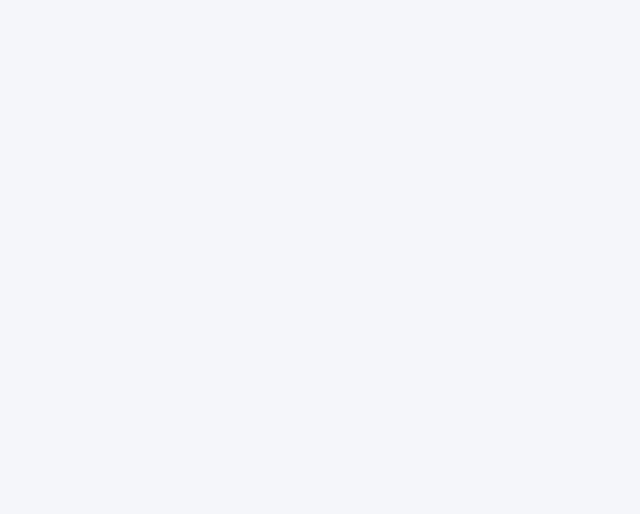
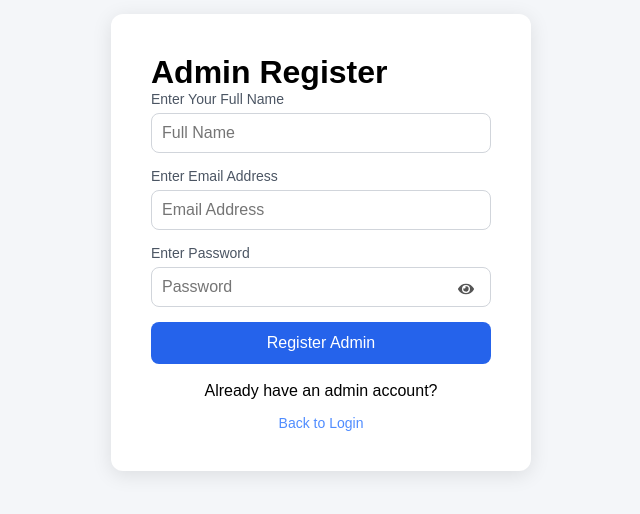
Before and after one commit to BBSHREY247/Staffspire-Project, a React (Vite) app in the folder frontend/: page /register-admin in a window 1280 px wide. Before the commit this address had no page. Shown: the part 158-672 px from the top of the page, without its empty margins (319-959 px from the left). Built offline with nearby package versions, Linux system fonts and the light colour scheme; no server answers.

Commit message:
Admin register added

```diff
--- a/frontend/src/App.jsx
+++ b/frontend/src/App.jsx
@@ -17,6 +17,7 @@ import Settings from "./pages/settings/settings";
 import ForgotPassword from "./auth/ForgotPassword";
 import VerifyOTP from "./auth/VerifyOTP";
 import ResetPassword from "./auth/ResetPassword";
+import RegisterAdmin from "./auth/RegisterAdmin";
 function App() {
     return (
         <BrowserRouter>
@@ -76,6 +77,11 @@ function App() {
                     element={<VerifyOTP />}
                 />
 
+                <Route
+                    path="/register-admin"
+                    element={<RegisterAdmin />}
+                />
+
             </Routes>
         </BrowserRouter>
     );
--- /dev/null
+++ b/frontend/src/auth/RegisterAdmin.jsx
@@ -0,0 +1,211 @@
+import { useState, useEffect } from "react";
+import axios from "axios";
+import { useNavigate } from "react-router-dom";
+import { FaEye, FaEyeSlash } from "react-icons/fa";
+import "../styles/login.css";
+
+function RegisterAdmin() {
+    const [name, setName] = useState("");
+    const [email, setEmail] = useState("");
+    const [password, setPassword] = useState("");
+    const [showPassword, setShowPassword] = useState(false);
+
+    // Authorization states (if an admin already exists)
+    const [adminExists, setAdminExists] = useState(false);
+    const [authEmail, setAuthEmail] = useState("");
+    const [authPassword, setAuthPassword] = useState("");
+    const [showAuthPassword, setShowAuthPassword] = useState(false);
+
+    const [alertMsg, setAlertMsg] = useState("");
+    const [alertType, setAlertType] = useState("");
+
+    const navigate = useNavigate();
+
+    // Check if any admin already exists when component mounts
+    useEffect(() => {
+        const checkAdmin = async () => {
+            try {
+                const res = await axios.get("http://localhost:5000/api/auth/check-admin-exists");
+                if (res.data && res.data.exists) {
+                    setAdminExists(true);
+                    setAlertMsg("An administrator already exists. Credentials of an existing admin are required to register another admin.");
+                    setAlertType("error");
+                }
+            } catch (err) {
+                console.error("Failed to check if admin exists:", err);
+            }
+        };
+        checkAdmin();
+    }, []);
+
+    const handleSubmit = async (e) => {
+        e.preventDefault();
+        setAlertMsg("");
+        setAlertType("");
+
+        const cleanEmail = email.trim().toLowerCase();
+
+        if (!name.trim() || !cleanEmail || !password) {
+            setAlertMsg("All fields are required");
+            setAlertType("error");
+            return;
+        }
+
+        if (adminExists && (!authEmail.trim() || !authPassword)) {
+            setAlertMsg("Existing admin authorization credentials are required");
+            setAlertType("error");
+            return;
+        }
+
+        try {
+            const payload = {
+                name: name.trim(),
+                email: cleanEmail,
+                password,
+                authEmail: adminExists ? authEmail.trim().toLowerCase() : undefined,
+                authPassword: adminExists ? authPassword : undefined
+            };
+
+            const res = await axios.post(
+                "http://localhost:5000/api/auth/register-admin",
+                payload
+            );
+
+            setAlertMsg(res.data.message);
+            setAlertType("success");
+
+            // Redirect to login after 2 seconds
+            setTimeout(() => {
+                navigate("/");
+            }, 2000);
+
+        } catch (err) {
+            const errMsg = err.response?.data?.message || "Registration Failed";
+            setAlertMsg(errMsg);
+            setAlertType("error");
+        }
+    };
+
+    return (
+        <div className="auth-container">
+            <div className="auth-card">
+                <h1>Admin Register</h1>
+
+                {alertMsg && (
+                    <div className={`alert-box alert-${alertType}`}>
+                        {alertMsg}
+                    </div>
+                )}
+
+                <form className="login" onSubmit={handleSubmit} autoComplete="off">
+                    <label htmlFor="name">
+                        Enter Your Full Name
+                    </label>
+                    <input
+                        type="text"
+                        id="name"
+                        placeholder="Full Name"
+                        value={name}
+                        onChange={(e) => setName(e.target.value)}
+                        required
+                    />
+
+                    <label htmlFor="email">
+                        Enter Email Address
+                    </label>
+                    <input
+                        type="email"
+                        id="email"
+                        placeholder="Email Address"
+                        value={email}
+                        onChange={(e) => setEmail(e.target.value)}
+                        required
+                    />
+
+                    <label htmlFor="password">
+                        Enter Password
+                    </label>
+                    <div className="password-field">
+                        <input
+                            type={showPassword ? "text" : "password"}
+                            id="password"
+                            placeholder="Password"
+                            value={password}
+                            onChange={(e) => setPassword(e.target.value)}
+                            autoComplete="new-password"
+                            required
+                        />
+                        <span
+                            className="eye-icon"
+                            onClick={() => setShowPassword(!showPassword)}
+                        >
+                            {showPassword ? <FaEyeSlash /> : <FaEye />}
+                        </span>
+                    </div>
+
+                    {/* Rendering existing admin auth fields if at least one admin exists */}
+                    {adminExists && (
+                        <>
+                            <div style={{ margin: "20px 0", borderTop: "1px solid #ddd", paddingTop: "15px" }}>
+                                <p style={{ fontSize: "14px", fontWeight: "600", color: "#e11d48", marginBottom: "10px", textAlign: "center" }}>
+                                    Authorizing Admin Verification
+                                </p>
+                            </div>
+
+                            <label htmlFor="authEmail">
+                                Existing Admin Email
+                            </label>
+                            <input
+                                type="email"
+                                id="authEmail"
+                                placeholder="Admin Email"
+                                value={authEmail}
+                                onChange={(e) => setAuthEmail(e.target.value)}
+                                required
+                            />
+
+                            <label htmlFor="authPassword">
+                                Existing Admin Password
+                            </label>
+                            <div className="password-field">
+                                <input
+                                    type={showAuthPassword ? "text" : "password"}
+                                    id="authPassword"
+                                    placeholder="Admin Password"
+                                    value={authPassword}
+                                    onChange={(e) => setAuthPassword(e.target.value)}
+                                    autoComplete="new-password"
+                                    required
+                                />
+                                <span
+                                    className="eye-icon"
+                                    onClick={() => setShowAuthPassword(!showAuthPassword)}
+                                >
+                                    {showAuthPassword ? <FaEyeSlash /> : <FaEye />}
+                                </span>
+                            </div>
+                        </>
+                    )}
+
+                    <button type="submit" style={{ marginTop: adminExists ? "10px" : "0px" }}>
+                        Register Admin
+                    </button>
+
+                    <br />
+                    <br />
+                    <p className="forgot-text">
+                        Already have an admin account?
+                    </p>
+                    <p
+                        className="forgot-link"
+                        onClick={() => navigate("/")}
+                    >
+                        Back to Login
+                    </p>
+                </form>
+            </div>
+        </div>
+    );
+}
+
+export default RegisterAdmin;
--- a/frontend/src/auth/login.jsx
+++ b/frontend/src/auth/login.jsx
@@ -137,6 +137,19 @@ function Login({switchPage}) {
                     >
                         Forgot Password?
                     </p>
+                    <br />
+                    <p className="forgot-text">
+                        Register Admin with Below Link
+                    </p>
+                    <p
+                        className="forgot-link"
+                        onClick={() =>
+                            navigate("/register-admin")
+                        }
+                        style={{ marginTop: "10px" }}
+                    >
+                        Register Admin
+                    </p>
 
                 </form>
             </div>
```
Also changed, not shown: 2 other files (tests, documents, lock files or other folders).
